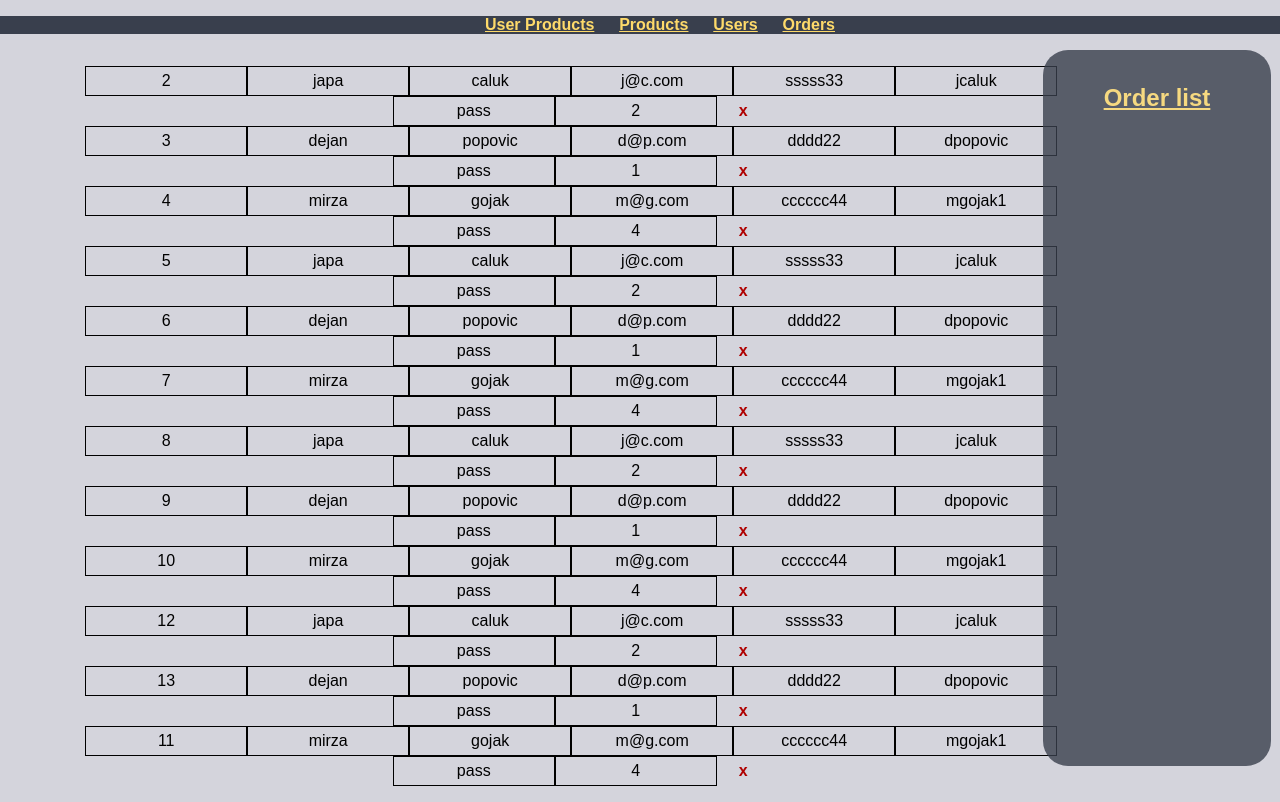
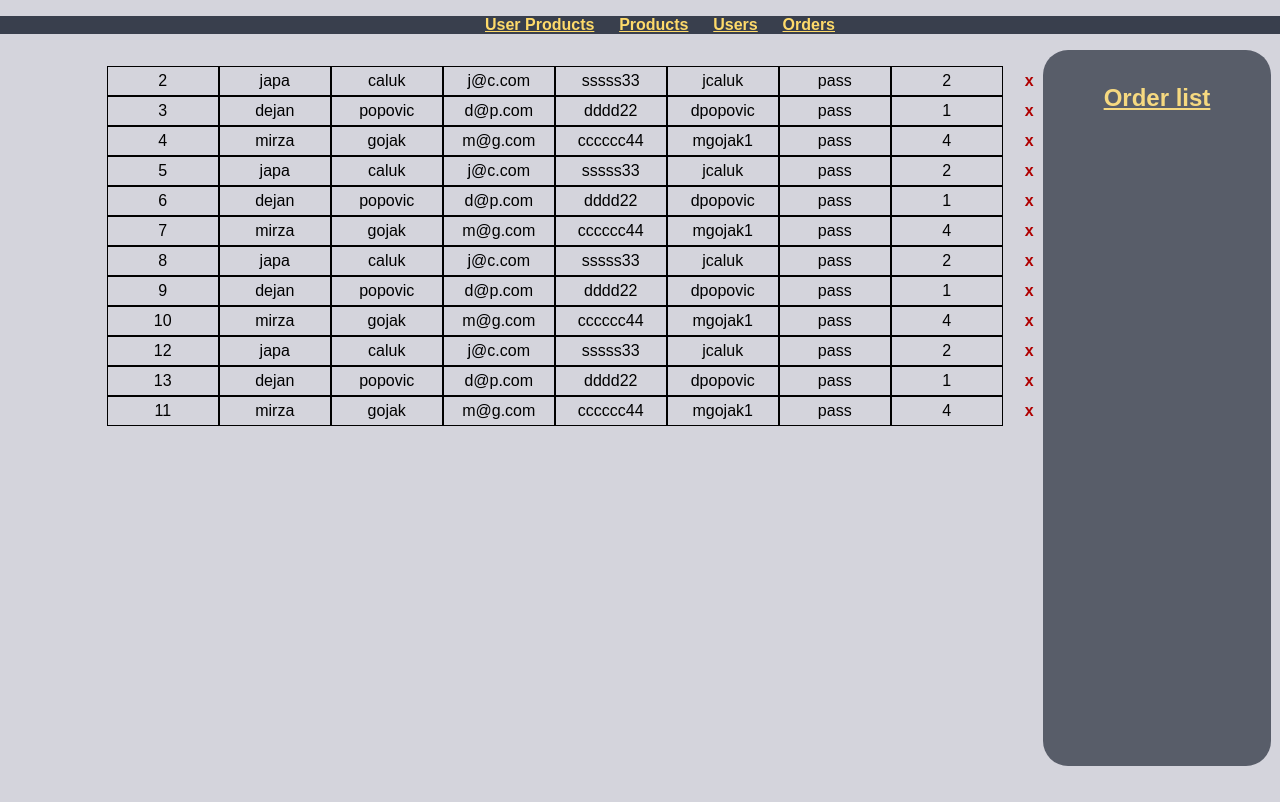
Before and after one commit to fcausevic1/RestaurantAppFrontend, a React (Create React App) app: page /admin/users in a window 1280 px wide. Built offline with nearby package versions, Linux system fonts and the light colour scheme.

Commit message:
Order.css border width bug fixed

```diff
--- a/package.json
+++ b/package.json
@@ -6,6 +6,7 @@
   "dependencies": {
     "react": "^16.13.1",
     "react-dom": "^16.13.1",
+    "react-router-dom": "^5.2.0",
     "react-scripts": "0.9.5"
   },
   "devDependencies": {},
--- a/src/components/Order.css
+++ b/src/components/Order.css
@@ -1,5 +1,5 @@
 .border {
-  width: 150px;
+  width: 100px;
   text-align: center;
   border: 1px solid black;
   padding: 5px;
```
Also changed, not shown: 1 other file (tests, documents, lock files or other folders).
